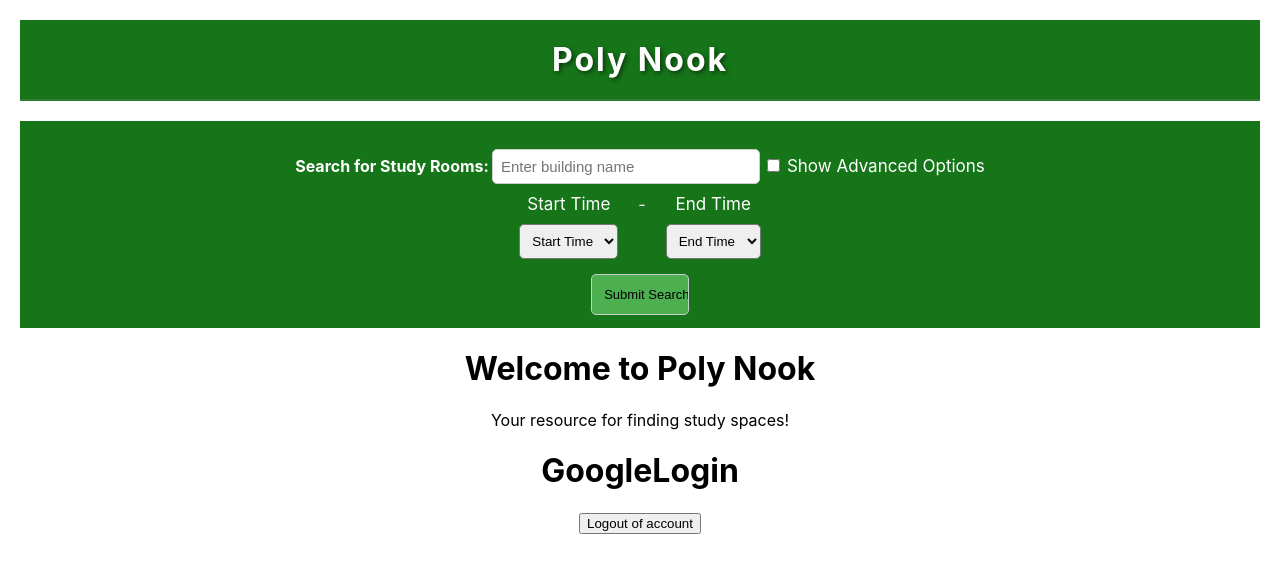
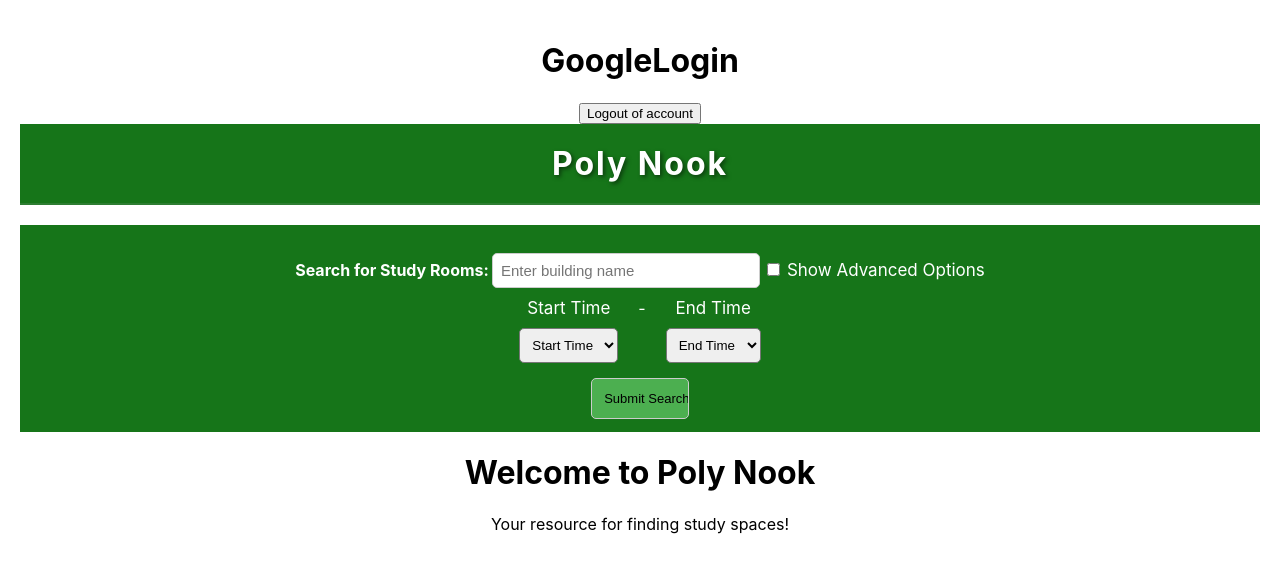
Before and after one commit to jack-ary/PolyNook, a React (Create React App) app in the folder packages/react-frontend/: page / in a window 1280 px wide. Shown: the top 572 px of the page. Built offline with nearby package versions, Linux system fonts and the light colour scheme.

Commit message:
sends email with rating
added email field with state, passed down from app.js. When handle-send-rating happens, this email will be sent in the body of the fetch.

```diff
--- a/packages/react-frontend/src/App.js
+++ b/packages/react-frontend/src/App.js
@@ -24,6 +24,7 @@ function App() {
     const [bodyText, setBodyText] = useState('')
     const [apiCallSuccessful, setApiCallSuccessful] = useState(false)
     const [objectList, setObjectList] = useState([])
+    const [profile, setProfile] = useState([])
     const handleSearchSubmit = (searchTerm) => {
         console.log('We searched!')
         SearchDatabase(searchTerm)
@@ -65,6 +66,7 @@ function App() {
 
     return (
         <div className="App">
+            <Auth profile={profile} setProfile={setProfile} />
             <Banner />
             <Search handleSubmit={handleSearchSubmit} />
             <div className="content">
@@ -72,12 +74,11 @@ function App() {
                 <p>Your resource for finding study spaces!</p>
                 <p>{bodyText}</p>
                 {apiCallSuccessful ? (
-                    <Output objectList={objectList} />
+                    <Output objectList={objectList} userEmail={profile.email} />
                 ) : (
                     <p></p>
                 )}
             </div>
-            <Auth />
         </div>
     )
 }
--- a/packages/react-frontend/src/Auth.js
+++ b/packages/react-frontend/src/Auth.js
@@ -1,17 +1,14 @@
-import { useState } from 'react'
 import { googleLogout, GoogleLogin } from '@react-oauth/google'
 import { jwtDecode } from 'jwt-decode'
 
-function Auth() {
-    const [profile, setProfile] = useState([])
-
+function Auth({ profile, setProfile }) {
     function handleSignInResponse(response) {
         response = jwtDecode(response.credential)
         setProfile(response)
     }
 
     function logout() {
-        setProfile()
+        setProfile(null)
         googleLogout()
     }
 
--- a/packages/react-frontend/src/OutputComponent.js
+++ b/packages/react-frontend/src/OutputComponent.js
@@ -2,7 +2,7 @@ import React from 'react'
 import './RegisterButton.css'
 import StarRating from './StarRating'
 
-function OutputComponent({ objectList }) {
+function OutputComponent({ objectList, userEmail }) {
     const alertMessage = (input) => {
         alert(input)
     }
@@ -16,7 +16,7 @@ function OutputComponent({ objectList }) {
         return promise
     }
 
-    const sendRating = (value, roomId) => {
+    const sendRating = (value, roomId, email) => {
         const promise = fetch(
             `http://localhost:8000/sendRating/${roomId}/${value}`,
             {
@@ -24,6 +24,9 @@ function OutputComponent({ objectList }) {
                 headers: {
                     'Content-Type': 'application/json',
                 },
+                body: JSON.stringify({
+                    email: email,
+                }),
             }
         )
         return promise
@@ -45,7 +48,7 @@ function OutputComponent({ objectList }) {
     }
 
     function handleStarClick(value, roomId) {
-        sendRating(value, roomId)
+        sendRating(value, roomId, userEmail)
             .then((response) => {
                 if (response.status === 200) {
                     console.log('200 response')
```
